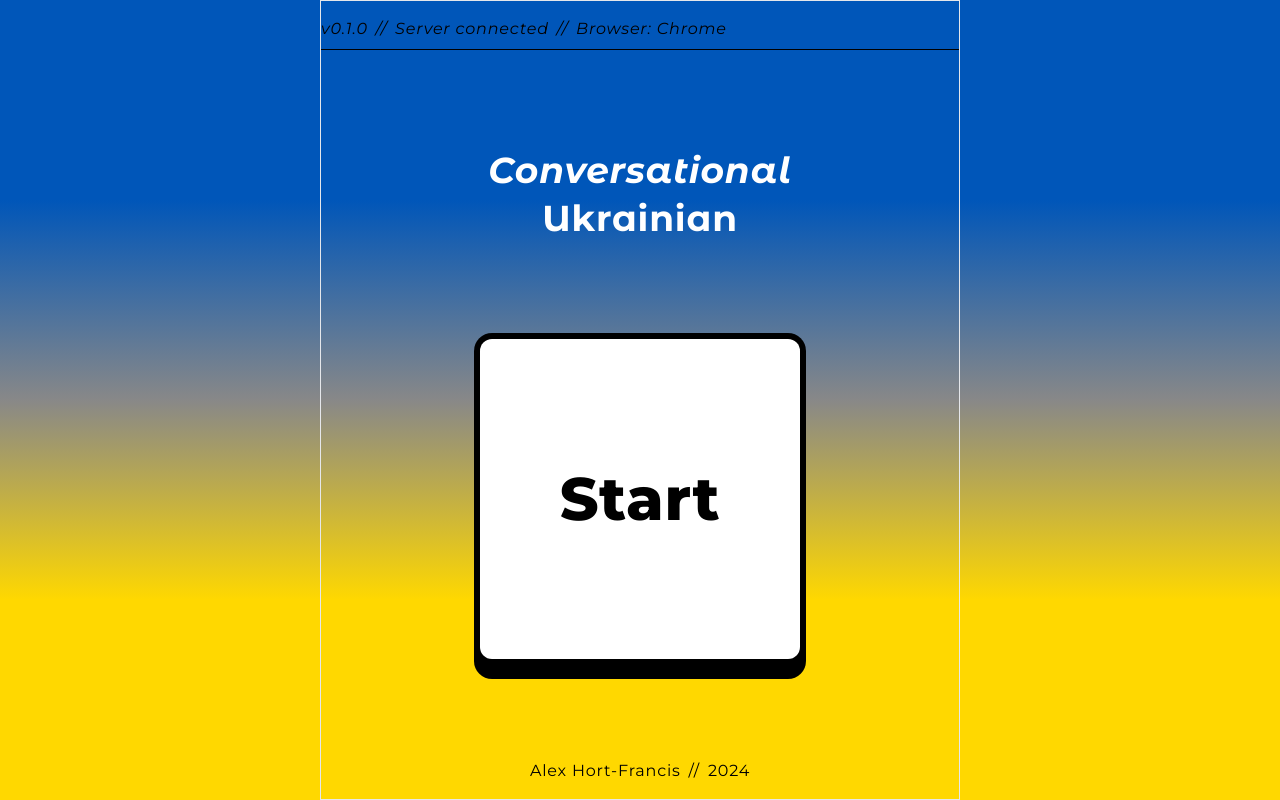
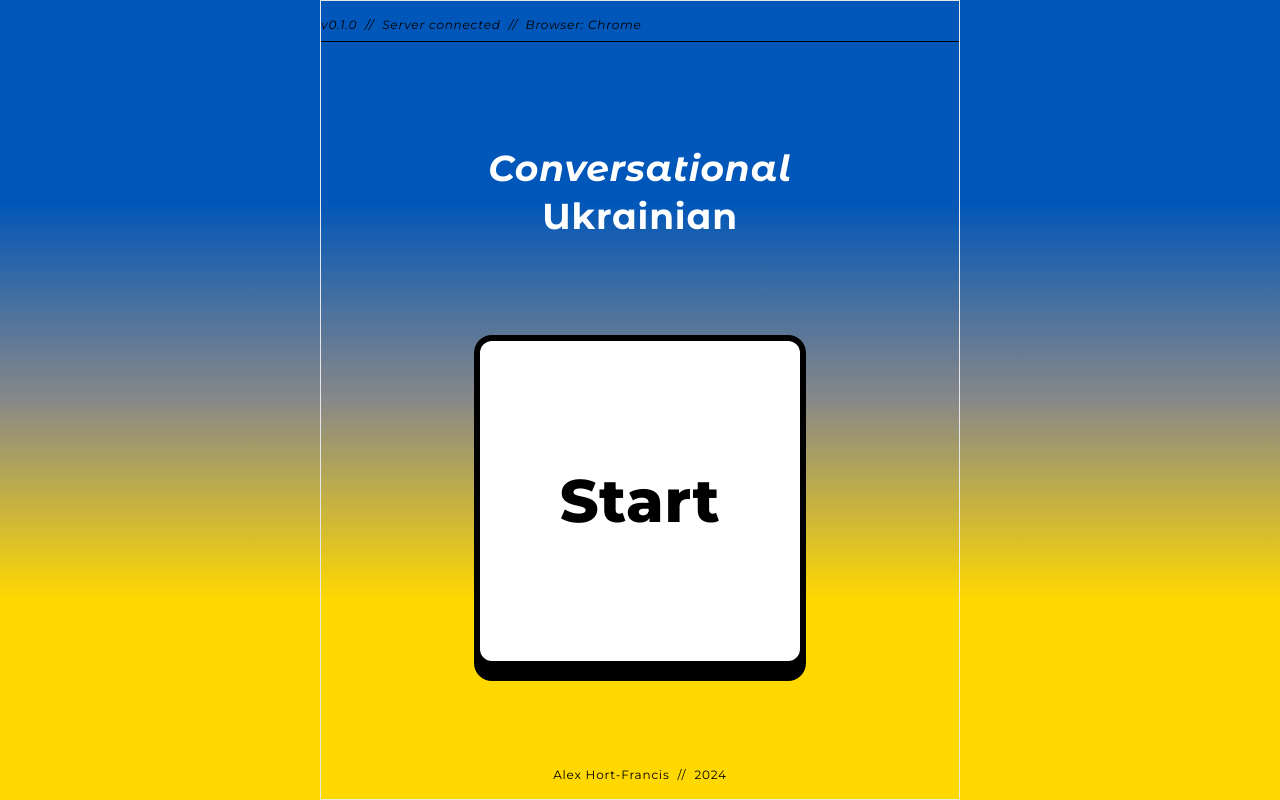
Before and after one commit to hortfrancis/conversational-frontend-01, a React (Vite) app: page / in a window 1280 px wide. Built offline with nearby package versions, Linux system fonts and the light colour scheme.

Commit message:
Reduce font size of DebugBar & Footer

```diff
--- a/src/components/DebugBar.jsx
+++ b/src/components/DebugBar.jsx
@@ -3,7 +3,7 @@ import packageJson from '../../package.json';
 export default function DebugBar({ serverConnectionState, browserName }) {
 
     return (
-        <div className="w-full flex gap-2 mt-4 pb-2 border-b border-black italic">
+        <div className="w-full flex gap-2 mt-4 pb-2 border-b border-black text-xs italic">
             <span className="">v{packageJson.version}</span> //
             <span>
                 {serverConnectionState === 'requesting' ? 'Requesting server connection' : ''}
--- a/src/components/Footer.jsx
+++ b/src/components/Footer.jsx
@@ -1,6 +1,6 @@
 export default function Footer() {
     return (
-        <footer className="w-full flex gap-2 justify-center mb-4">
+        <footer className="w-full flex gap-2 justify-center mb-4 text-xs">
             <a href="https://github.com/hortfrancis" target="_blank" className="hover:text-sky-900">Alex Hort-Francis</a> //
             <span>2024</span>
         </footer >
```
